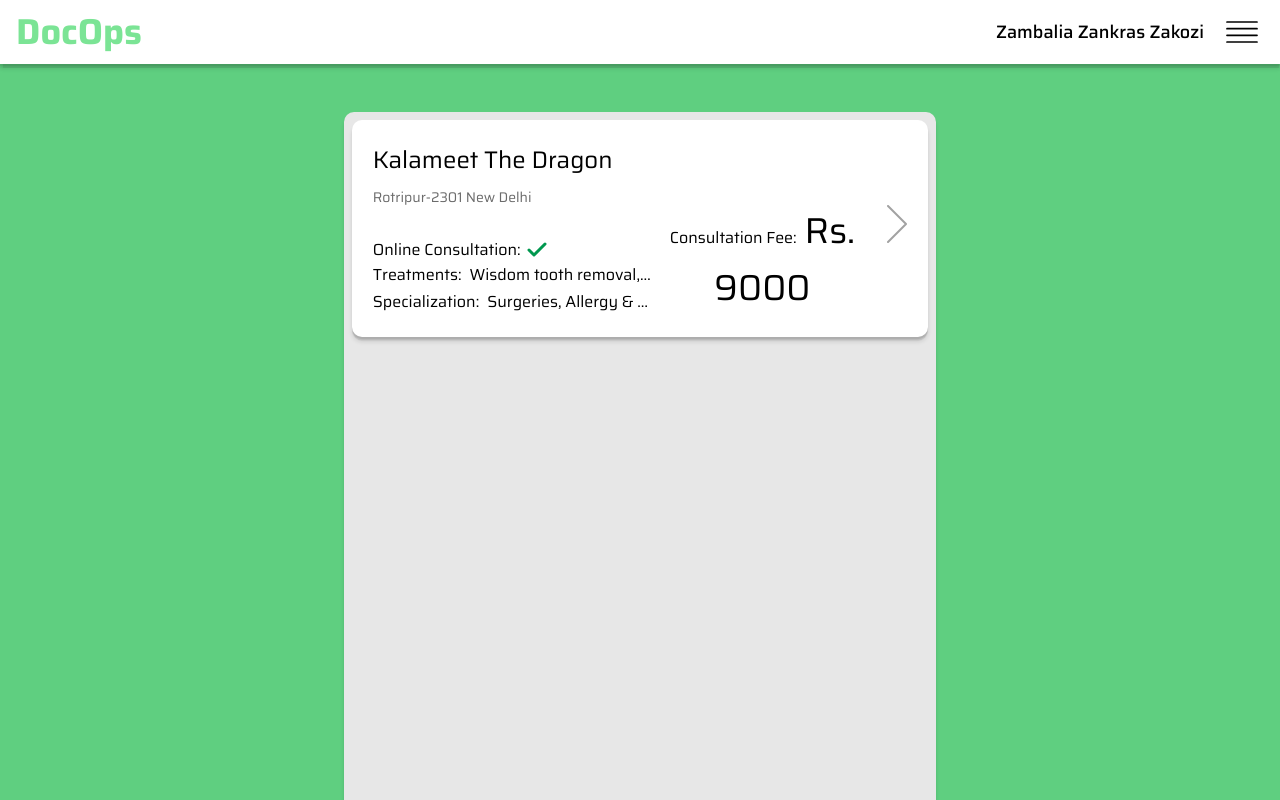
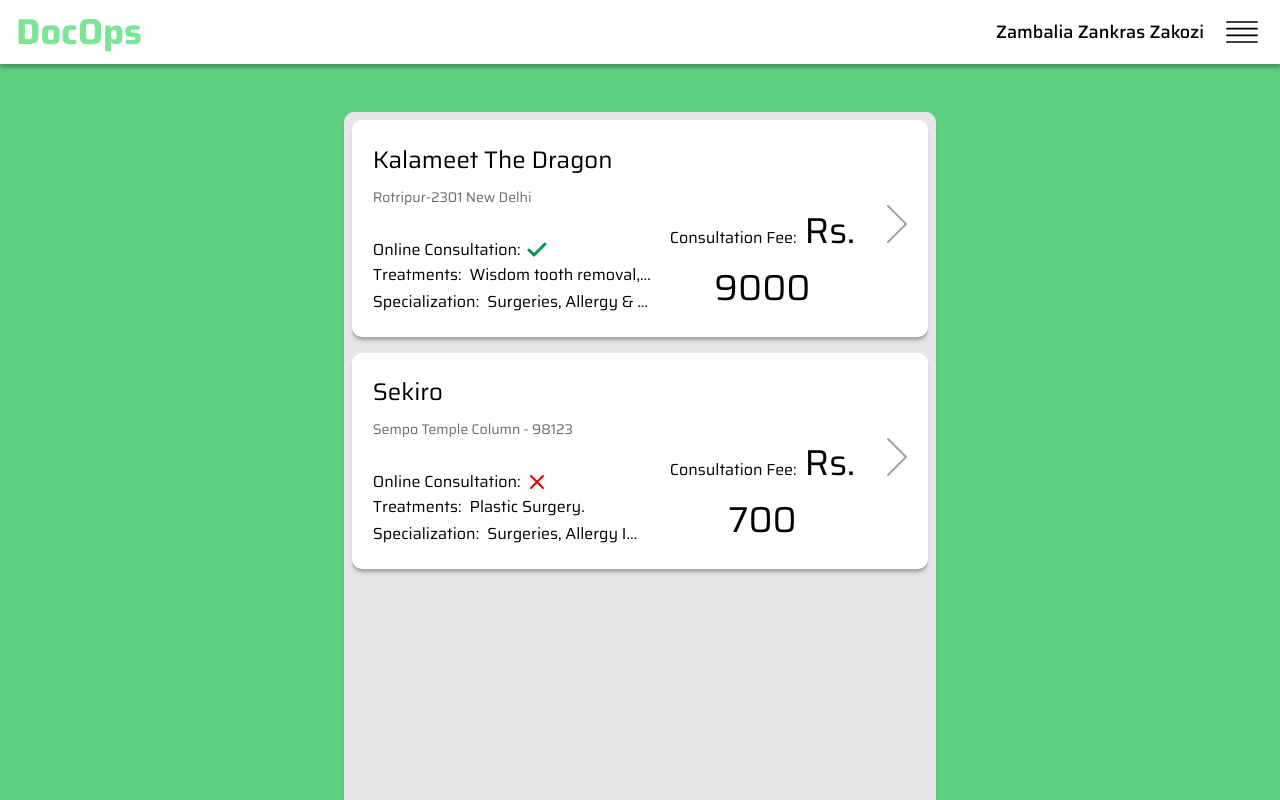
Before and after one commit to Hiperultimate/doc-ops, a React (Create React App) app in the folder client/: page / in a window 1280 px wide. Shown: the top 800 px of the page. Built offline with nearby package versions, Linux system fonts and the light colour scheme; a web font is replaced by a local one.

Commit message:
Mapping all doctor objects to cards layout in homepage

```diff
--- a/client/src/components/doctorComponents/doctorCard/DoctorCard.jsx
+++ b/client/src/components/doctorComponents/doctorCard/DoctorCard.jsx
@@ -38,8 +38,13 @@ function DoctorCard({ addCardClass, doctorObject }) {
 
   const displayTreatments = treatments.slice(0,3).join(", ");
   const displaySpecialization = specialization.slice(0,3).join(", ");
+
+  const onClickHandler = () => {
+    console.log("To doctor about page.");
+  };
+
   return (
-    <div className={`${addCardClass} card-style global-box-shadow`}>
+    <div className={`${addCardClass} card-style global-box-shadow`} onClick={onClickHandler}>
       <div className="card-grid">
         <div className="card-doctor-name">{doctorName}</div>
         <div className="clinic-address">{clinicAddress}</div>
--- a/client/src/components/doctorComponents/doctorCard/doctorCard.css
+++ b/client/src/components/doctorComponents/doctorCard/doctorCard.css
@@ -2,6 +2,7 @@
   background-color: white;
   border-radius: 10px;
   font-family: var(--font-saira);
+  cursor: pointer;
 }
 
 .card-grid {
--- a/client/src/pages/home/Home.jsx
+++ b/client/src/pages/home/Home.jsx
@@ -34,25 +34,12 @@ function Home() {
     doctorName: "Sekiro",
     clinicAddress: "Sempo Temple Column - 98123 ",
     onlineConsulation: false,
-    treatments: [
-      "Wisdom tooth removal",
-      "Plaq Cleaning",
-      "Wonder tooth removal",
-      "tendon surgery",
-      "bone lengthening surgery",
-      "plastic surgery",
-    ],
-    specialization: [
-      "Surgeries",
-      "Allergy & Clinical Immunology",
-      "Anesthesiology",
-      "Community Medicine/Public Health",
-      "Dermatology, Venereology and Leprosy",
-    ],
+    treatments: ["Plastic Surgery"],
+    specialization: ["Surgeries", "Allergy Immunology"],
     consultationFee: 700,
   };
-
-  const users = [doc1, doc2];
+  let doctorKey = 0;
+  const doctorObjects = [doc1, doc2];
   return (
     <div className="home-page">
       <Navbar isFixed={true} />
@@ -63,13 +50,13 @@ function Home() {
           width: "45vw",
           padding: "0.5em 0.5em",
         }}
-        AddComponents={[
+        AddComponents={doctorObjects.map((doctor) => (
           <DoctorCard
             addCardClass={"added-item"}
-            doctorObject={users[0]}
-            key={1}
-          />,
-        ]}
+            doctorObject={doctor}
+            key={doctorKey++}
+          />
+        ))}
       />
       <Footer />
     </div>
```
